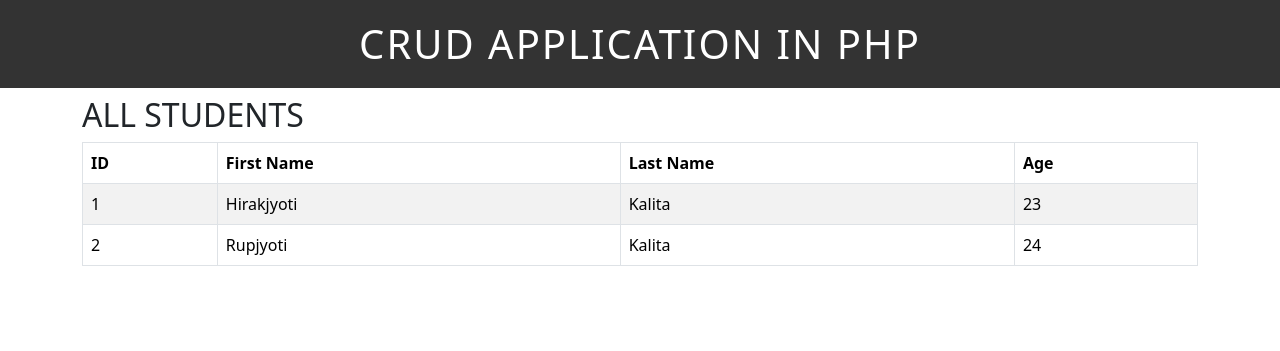
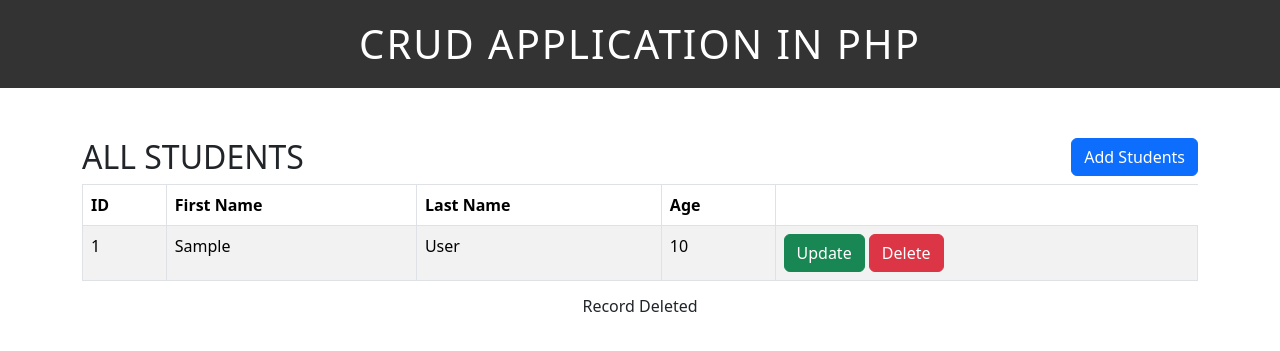
Before and after one commit to hirak729/CURD-in-PHP, a PHP site: the page made by index.php in a window 1280 px wide. Shown: the top 351 px of the page. Run offline with PHP 8.4, Linux system fonts and the light colour scheme; tables that the repository leaves empty or names only in its code hold one stand-in row (values such as "Sample post").

Commit message:
all the operation completed

```diff
--- a/dbcon.php
+++ b/dbcon.php
@@ -11,7 +11,7 @@
         die("Connection Failed");
     }
     else{
-        echo "Successful";
+
     }
 
 ?>
--- a/index.php
+++ b/index.php
@@ -1,5 +1,13 @@
 <?php include('header.php') ?>
+<?php include('dbcon.php') ?>
+
+    <div class="box1">
     <h2>ALL STUDENTS</h2>
+    <button type="button" class="btn btn-primary" data-bs-toggle="modal" data-bs-target="#exampleModal">
+        Add Students
+    </button>
+    </div>
+
     <table class="table table-hover table-bordered table-striped">
         <thead>
             <tr>
@@ -10,18 +18,88 @@
             </tr>
         </thead>
         <tbody>
-            <tr>
-                <td>1</td>
-                <td>Hirakjyoti</td>
-                <td>Kalita</td>
-                <td>23</td>
-            </tr>
-            <tr>
-                <td>2</td>
-                <td>Rupjyoti</td>
-                <td>Kalita</td>
-                <td>24</td>
-            </tr>
+            <?php
+                $query = "SELECT * FROM `students`";
+                $result = mysqli_query($connection, $query);
+
+                if(!$result){
+                    die("query Failed". mysqli_error());
+                }
+                else{
+                    while($row = mysqli_fetch_assoc($result))
+                    {
+                        ?>
+                        <tr>
+                        <td><?php echo $row['id'] ?></td>
+                        <td><?php echo $row['first_name'] ?></td>
+                        <td><?php echo $row['last_name'] ?></td>
+                        <td><?php echo $row['age'] ?></td>
+                        <td>
+                            <a href="update.php?id=<?php echo $row['id'] ?>" class="btn btn-success">Update</a>
+                            <a href="delete.php?id=<?php echo $row['id'] ?>" class="btn btn-danger">Delete</a>
+                        </td>
+                        </tr>
+                <?php
+                    }
+                }
+
+                ?>
+
         </tbody>
-    </table>
+        </table>
+
+        <?php
+            if(isset($_GET['message'])){
+                echo "<h6>".$_GET['message']."</h6>";
+            }
+        ?>
+        <?php
+            if(isset($_GET['insert_msg'])){
+                echo "<h6>".$_GET['insert_msg']."</h6>";
+            }
+        ?>
+        <?php
+            if(isset($_GET['update_msg'])){
+                echo "<h6>".$_GET['update_msg']."</h6>";
+            }
+        ?>
+        <?php
+            if(isset($_GET['delete_msg'])){
+                echo "<h6>".$_GET['delete_msg']."</h6>";
+            }
+        ?>
+
+        <form action="insert_data.php" method="post">
+            <div class="modal fade" id="exampleModal" tabindex="-1" aria-labelledby="exampleModalLabel" aria-hidden="true">
+            <div class="modal-dialog">
+                <div class="modal-content">
+                <div class="modal-header">
+                    <h1 class="modal-title fs-5" id="exampleModalLabel">ADD STUDENTS</h1>
+                    <button type="button" class="btn-close" data-bs-dismiss="modal" aria-label="Close"></button>
+                </div>
+                <div class="modal-body">
+
+                        <div class="form-group">
+                            <label for="f_name">First Name</label>
+                            <input type="text" name= "f_name" class="form-control">
+                        </div>
+                        <div class="form-group">
+                            <label for="l_name">Last Name</label>
+                            <input type="text" name= "l_name" class="form-control">
+                        </div>
+                        <div class="form-group">
+                            <label for="age">Age</label>
+                            <input type="text" name= "age" class="form-control">
+                        </div>
+
+                </div>
+                <div class="modal-footer">
+                    <button type="button" class="btn btn-secondary" data-bs-dismiss="modal">Close</button>
+                    <input type="submit" class="btn btn-success" name="add_students" value="ADD">
+                </div>
+                </div>
+            </div>
+            </div>
+        </form>
+
 <?php include('footer.php') ?>
--- a/style.css
+++ b/style.css
@@ -12,3 +12,20 @@
     letter-spacing: 2px;
     font-weight: 500;
 }
+
+.box1 h2{
+    float: left;
+}
+
+.box1 button{
+    float: right;
+}
+
+.container{
+    margin-top: 50px;
+}
+
+h6{
+    text-align: center;
+    color: red;
+}
```
Also changed, not shown: delete.php (added, +19 -0 lines), insert_data.php (added, +34 -0 lines), update.php (added, +69 -0 lines), README.md.
